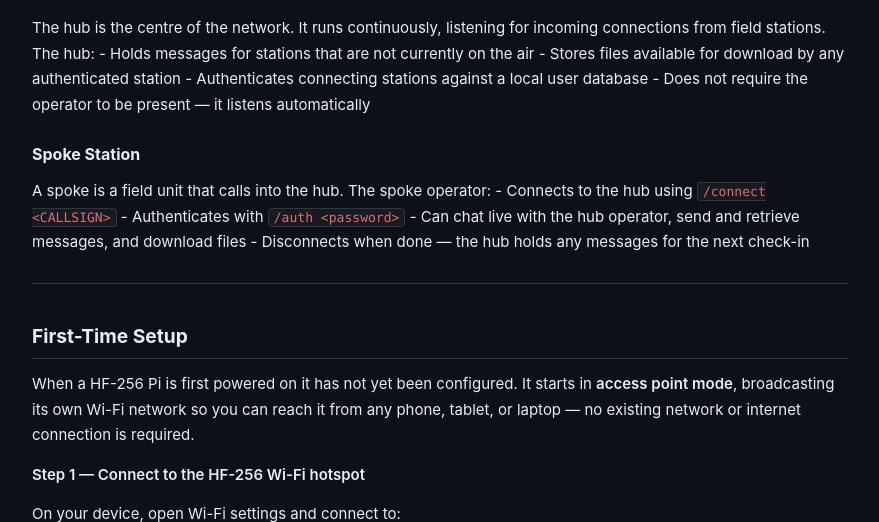
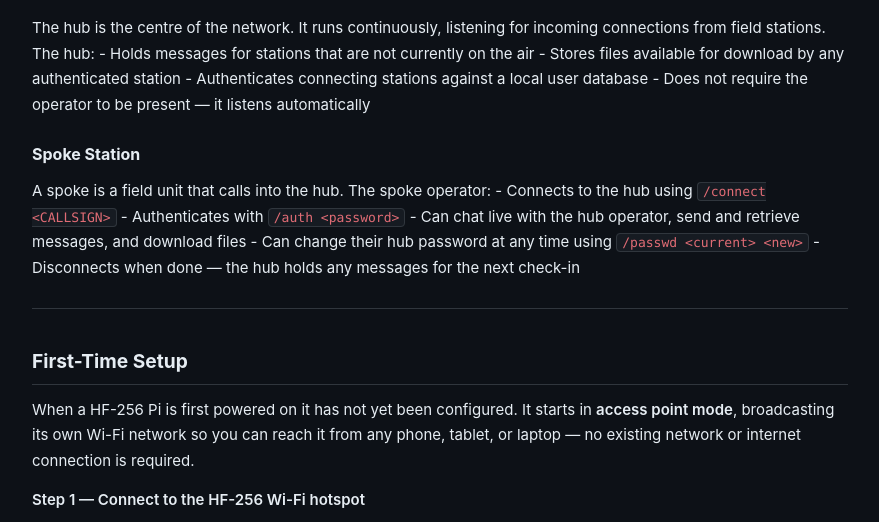
Before and after one commit to W5DMH/HF-256-Pi, a Flask app: page /help in a window 1280 px wide. Shown: the part 1979-2501 px from the top of the page, without its empty margins (326-1205 px from the left). Run offline with Flask 3, Linux system fonts and the light colour scheme.

Commit message:
moved to version Alpha 3 added passwd function to help and readme

```diff
--- a/portal/templates/help.html
+++ b/portal/templates/help.html
@@ -199,6 +199,7 @@ Hold the <strong>bottom button for approximately 10 seconds</strong> until the d
 - Connects to the hub using <code>/connect &lt;CALLSIGN&gt;</code>
 - Authenticates with <code>/auth &lt;password&gt;</code>
 - Can chat live with the hub operator, send and retrieve messages, and download files
+- Can change their hub password at any time using <code>/passwd &lt;current&gt; &lt;new&gt;</code>
 - Disconnects when done — the hub holds any messages for the next check-in</p>
 <hr />
 <h2 id="first-time-setup">First-Time Setup</h2>
```
Also changed, not shown: README.md.
